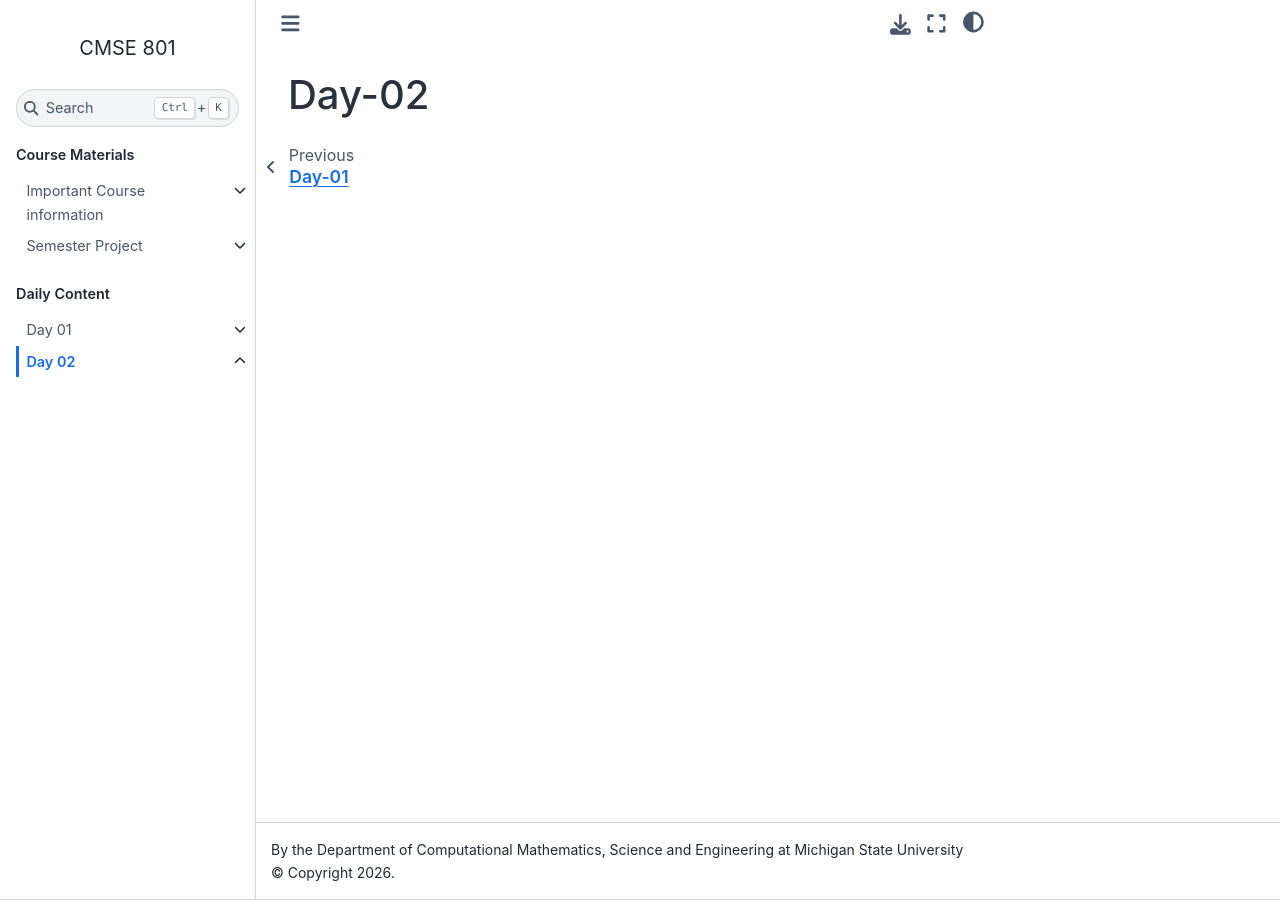
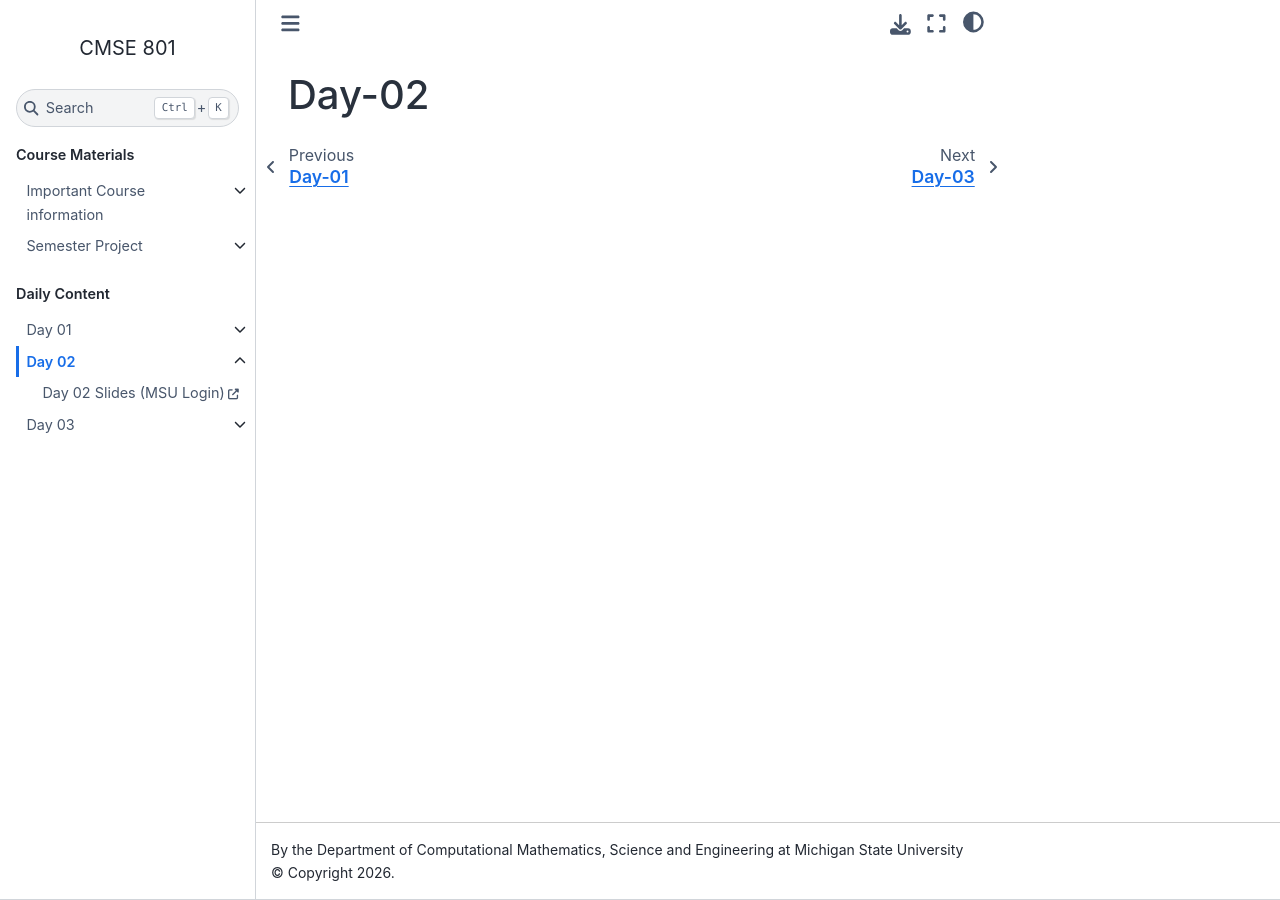
Before and after one commit to msu-cmse-courses/CMSE801-F26, a Jupyter Book: the page built from Day-02/Day-02.md, in a window 1280 px wide. Built offline with Jupyter Book 1.0.4 settings and Sphinx 7.4.7 and the Sphinx Book theme 1.1.4, drawn with Linux system fonts in a browser that asks for light colours; pages that are not in the unit, such as notebooks, are missing from menus; some of the changed lines change nothing that is shown.

Commit message:
Day 2 updates

```diff
--- a/_toc.yml
+++ b/_toc.yml
@@ -87,15 +87,15 @@ parts:
       sections:
       - file: Day-02/Day-02_Pre-Class_IntroToPython-STUDENT.ipynb
       - file: Day-02/Day-02_In-Class_OrderOfMagnitudeModeling-STUDENT.ipynb
-      # - url: https://docs.google.com/presentation/d/1pLeHckjg-GkBfBEiH9T3DoHDApl6IXwK9zBQBdcEH_E/edit?usp=sharing
+      - url: https://michiganstate-my.sharepoint.com/:p:/g/personal/nnadinke_msu_edu/IQAsDxwKy1WsQZESscQmuyYNAcZv06dZ4sIq42ScDGWk0NI?e=N9uij2
       # # - url: https://docs.google.com/presentation/d/1TQkGJBIcxkIcN0gk_UOlHNmbo2vdEclj9lEv9FKkN6o/edit?usp=sharing
-      #   title: Day 02 Slides (MSU Login)
+        title: Day 02 Slides (MSU Login)
 
 
-#     - file: Day-03/Day-03.md
-#       title: Day 03
-#       sections:
-#       - file: Day-03/Day-03_Pre-Class_ListsAndLoops-STUDENT.ipynb
+    - file: Day-03/Day-03.md
+      title: Day 03
+      sections:
+      - file: Day-03/Day-03_Pre-Class_ListsAndLoops-STUDENT.ipynb
 #       - file: Day-03/Day-03_In-Class_ListsLoopsAndSaving-STUDENT.ipynb
 #     # # #   - url: https://docs.google.com/presentation/d/1xZ1YHw4vjtiDmY1r36Rj2JdlugHx6YQn9zel2QVlByA/edit?usp=sharing
 #     # # #     title: Day 03 Slides (MSU Login)
```
Also changed, not shown: 3 other files.
